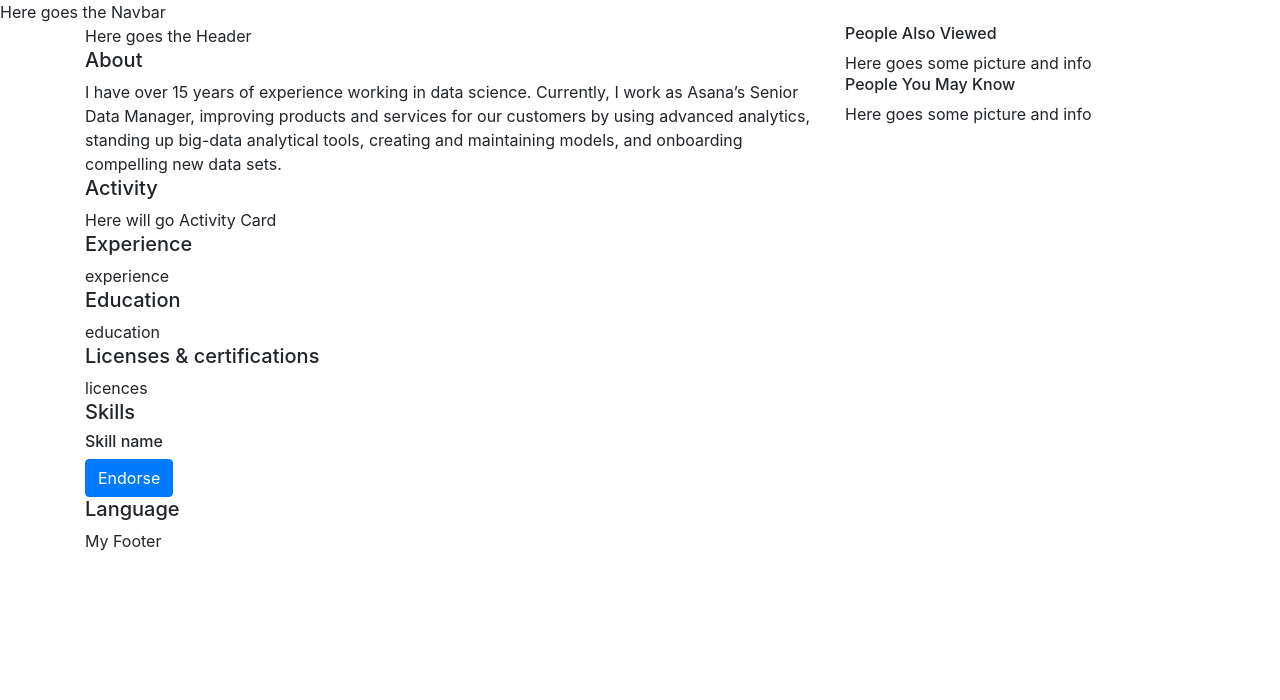
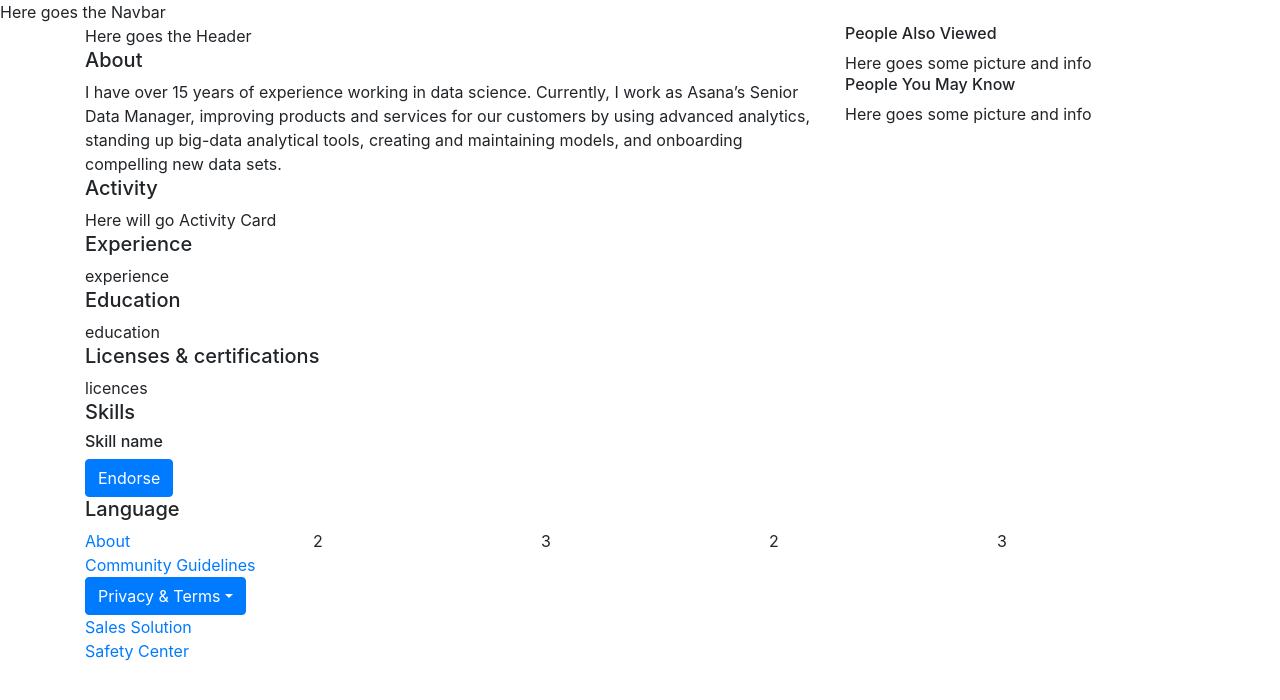
Before and after one commit to julita-wilczek/react-linkedin, a React (Create React App) app: page / in a window 1280 px wide. Shown: the top 700 px of the page. Built offline with nearby package versions, Linux system fonts and the light colour scheme.

Commit message:
Initial Commit

```diff
--- a/src/components/MyFooters.jsx
+++ b/src/components/MyFooters.jsx
@@ -1,5 +1,37 @@
+import {Row,Col, DropdownButton, Dropdown} from "react-bootstrap";
+
 const MyFooter = () => {
-    return(<div>My Footer</div>)
-    }
+    return(
+   <Row className="justify-content-between">
+    <Col>
+    <a href="https://about.linkedin.com/it-it?lr=1" target="_blank" rel="noopener noreferrer"><div>About</div></a>
+    <a href="https://www.linkedin.com/legal/professional-community-policies?lipi=urn%3Ali%3Apage%3Ad_flagship3_profile_view_base%3B8v6Dzv78Snir%2B5rmAmhi4Q%3D%3D" target="_blank" rel="noopener noreferrer" >Community Guidelines</a>
+    <div><DropdownButton id="dropdown-basic-button" title="Privacy & Terms">
+  <Dropdown.Item href="#/action-1"></Dropdown.Item>
+  <Dropdown.Item href="#/action-2">Another action</Dropdown.Item>
+  <Dropdown.Item href="#/action-3">Something else</Dropdown.Item>
+  <Dropdown.Item href="#/action-4">Something else</Dropdown.Item>
+</DropdownButton></div>
+<a href="https://business.linkedin.com/sales-solutions?trk=flagship_nav&veh=li-footer-lss-control&src=li-footer" target="_blank" rel="noopener noreferrer"><div>Sales Solution</div></a>
+    <a href="https://safety.linkedin.com/" target="_blank" rel="noopener noreferrer" ><div>Safety Center</div></a>
+    </Col>
+    <Col>
+    2
+    </Col>
+    <Col>
+    3
+    </Col>
+    <Col>
+    2
+    </Col>
+    <Col>
+    3
+    </Col>
 
-    export default MyFooter
+
+    </Row>
+
+)
+}
+
+export default MyFooter
```
